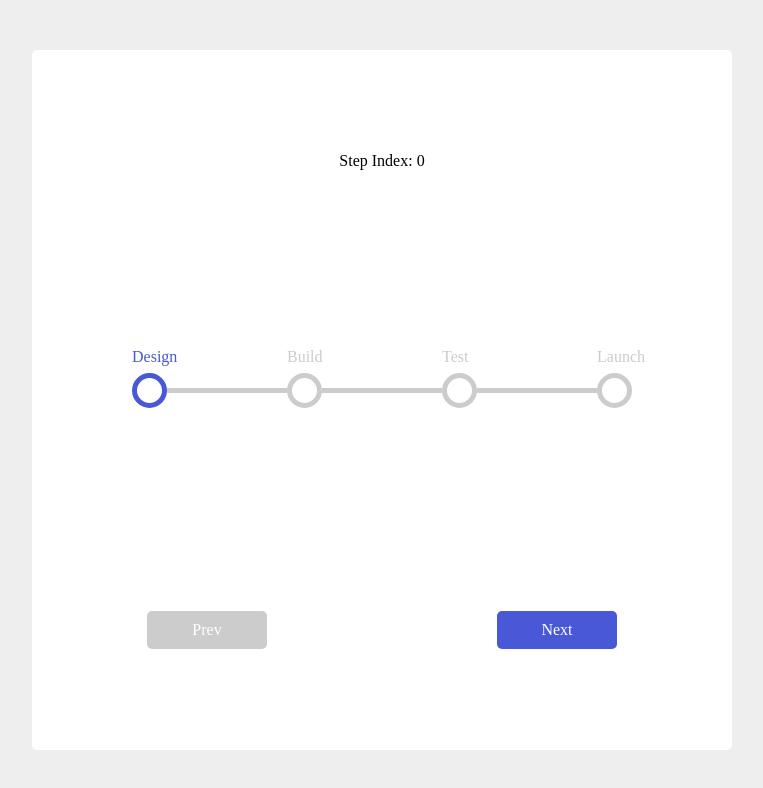
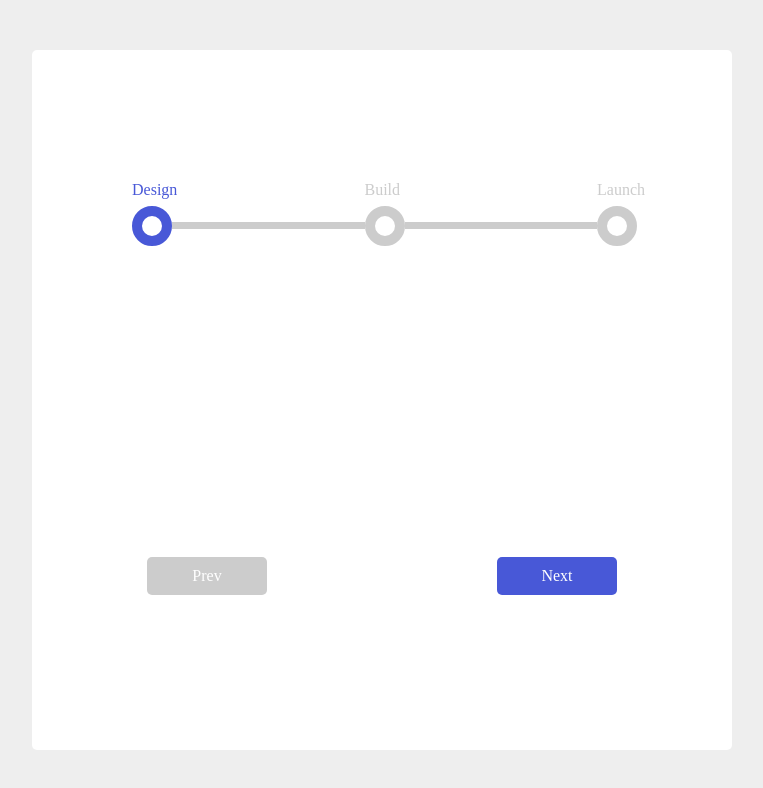
Before and after one commit to dehimer/react-step-progress-component-demo, a React app: page /#/1 in a window 1280 px wide. Shown: the top 788 px of the page, without its empty margins (258-1021 px from the left). Built offline with nearby package versions, Linux system fonts and the light colour scheme.

Commit message:
refactor: move Circle and Line definitions to individual components

```diff
--- a/src/client/components/Step/index.js
+++ b/src/client/components/Step/index.js
@@ -6,7 +6,7 @@ import StepProgress from '../StepProgress';
 import styles from './index.css'
 import styled, { css } from 'styled-components'
 
-const Step = ({ step, steps, nextStep, prevStep, color }) => {
+const Step = ({ step, steps, nextStep, prevStep, color, inactiveColor }) => {
   const SwitchButton = styled.div`
     color: white;
     background-color: ${color};
@@ -19,20 +19,20 @@ const Step = ({ step, steps, nextStep, prevStep, color }) => {
     ${props =>
       props.disabled &&
       css`
-        background: #ccc;
+        background: ${inactiveColor};
     `};
   `;
 
   return (
     <div className={styles.wrapper}>
       <div className={styles.page}>
-        <div>Step Index: {step}</div>
         <StepProgress
           step={step}
           steps={steps}
           nextStep={nextStep}
           prevStep={prevStep}
           color={color}
+          inactiveColor={inactiveColor}
         />
         <div className={styles.controls}>
           <SwitchButton onClick={prevStep} disabled={step === 0}>Prev</SwitchButton>
@@ -43,7 +43,7 @@ const Step = ({ step, steps, nextStep, prevStep, color }) => {
   )
 };
 
-const mapStateToProps = ({ step, steps, color }) => ({ step, steps, color });
+const mapStateToProps = ({ step, steps, color, inactiveColor }) => ({ step, steps, color, inactiveColor });
 
 const mapDispatchToProps = {
   nextStep, prevStep
--- /dev/null
+++ b/src/client/components/StepProgress/components/Circle/index.css
@@ -0,0 +1,8 @@
+.circle {
+    flex: 0 0 20px;
+    border: 10px solid black;
+    border-radius: 50%;
+    height: 20px;
+    cursor: pointer;
+    transition: border-color 1s;
+}
--- a/src/client/components/StepProgress/components/Circle/index.js
+++ b/src/client/components/StepProgress/components/Circle/index.js
@@ -1,11 +1,11 @@
 import React from 'react'
-import styles from 'styled-components'
+import styles from './index.css'
 
-export default ({ theme: { color, thickness } }) => {
-  const Circle = styles.div`
-
-  `;
+export default ({ color }) => {
   return (
-    <Circle />
+    <div
+      className={styles.circle}
+      style={{borderColor: color }}
+    />
   )
 }
--- a/src/client/components/StepProgress/components/Label/index.js
+++ b/src/client/components/StepProgress/components/Label/index.js
@@ -1,5 +1,6 @@
 import React from 'react'
 import styled from 'styled-components'
+
 
 export default ({ color, label }) => {
   const Label = styled.div`
--- /dev/null
+++ b/src/client/components/StepProgress/components/Line/index.css
@@ -0,0 +1,5 @@
+.line {
+    flex: 1;
+    height: 7px;
+    transition: background-color 1s;
+}
--- a/src/client/components/StepProgress/components/Line/index.js
+++ b/src/client/components/StepProgress/components/Line/index.js
@@ -1,14 +1,15 @@
 import React from 'react'
-import styled from 'styled-components'
+import styles from "./index.css";
 
-export default ({ color }) => {
-  const Line = styled.div`
-    width: 100%;
-    height: 5px;
-    background-color: ${color};
-  `;
-
-  return ((
-    <Line />
-  ))
+export default ({ color, isLastStep }) => {
+  if (isLastStep) {
+    return null;
+  } else {
+    return (
+      <div
+        className={styles.line}
+        style={{ backgroundColor: color }}
+      />
+    )
+  }
 }
--- a/src/client/components/StepProgress/index.css
+++ b/src/client/components/StepProgress/index.css
@@ -14,20 +14,7 @@
     user-select: none;
 }
 
-.last-step {
+.laststep {
     composes: step;
     flex-grow: 0;
 }
-
-.circle {
-    flex: 0 0 25px;
-    border: 5px solid black;
-    border-radius: 50%;
-    height: 25px;
-    cursor: pointer;
-}
-
-.line {
-    flex: 1;
-    height: 5px;
-}
--- a/src/client/components/StepProgress/index.js
+++ b/src/client/components/StepProgress/index.js
@@ -1,18 +1,16 @@
 import React from 'react'
 import Line from './components/Line'
-import styled, {css} from 'styled-components'
+import Circle from './components/Circle'
 import Label from './components/Label'
 
 import styles from './index.css'
 
-export default ({ step, steps, nextStep, prevStep, color }) => {
-  const inactiveColor = '#ccc';
-
+export default ({ step, steps, nextStep, prevStep, color, inactiveColor }) => {
   return (
     <div className={styles.wrapper}>
       {
         steps.map((label, idx) => {
-          const lastStep = idx === steps.length - 1;
+          const isLastStep = idx === steps.length - 1;
           const isNextStep = (step - idx === -1);
           const isPrevStep = (step - idx === 1);
 
@@ -21,24 +19,11 @@ export default ({ step, steps, nextStep, prevStep, color }) => {
           if (isNextStep) handler = nextStep;
           if (isPrevStep) handler = prevStep;
 
-          const line = !lastStep && (
-            <div
-              className={styles.line}
-              style={{
-                backgroundColor: idx < step ? color : inactiveColor,
-              }}
-            />
-          );
-
           return (
-            <div className={lastStep ? styles["last-step"] : styles.step} key={idx}>
+            <div key={idx} className={isLastStep ? styles.laststep : styles.step}>
               <Label label={label} color={idx <= step ? color : inactiveColor} />
-              <div
-                className={styles.circle}
-                onClick={handler}
-                style={{borderColor: idx <= step ? color : inactiveColor}}
-              />
-              { line }
+              <Circle onClick={handler} color={idx <= step ? color : inactiveColor}/>
+              <Line isLastStep={isLastStep} color={idx < step ? color : inactiveColor}/>
             </div>
           )
         })
--- a/src/client/reducers/index.js
+++ b/src/client/reducers/index.js
@@ -2,12 +2,12 @@ import { NEXT_STEP, PREV_STEP } from "../constants/steps";
 
 const defaultState = {
   step: 0,
-  steps: ['Design', 'Build', 'Test', 'Launch'],
+  steps: ['Design', 'Build', 'Launch'],
   color: '#4858d7',
+  inactiveColor: '#ccc'
 };
 
 export default function rootReducer(state = defaultState, action) {
-  console.log(action);
   const { type } = action;
 
   switch (type) {
```
Also changed, not shown: src/client/components/StepProgress/components/Label/index.css (added), 1 other file (tests, documents, lock files or other folders).
